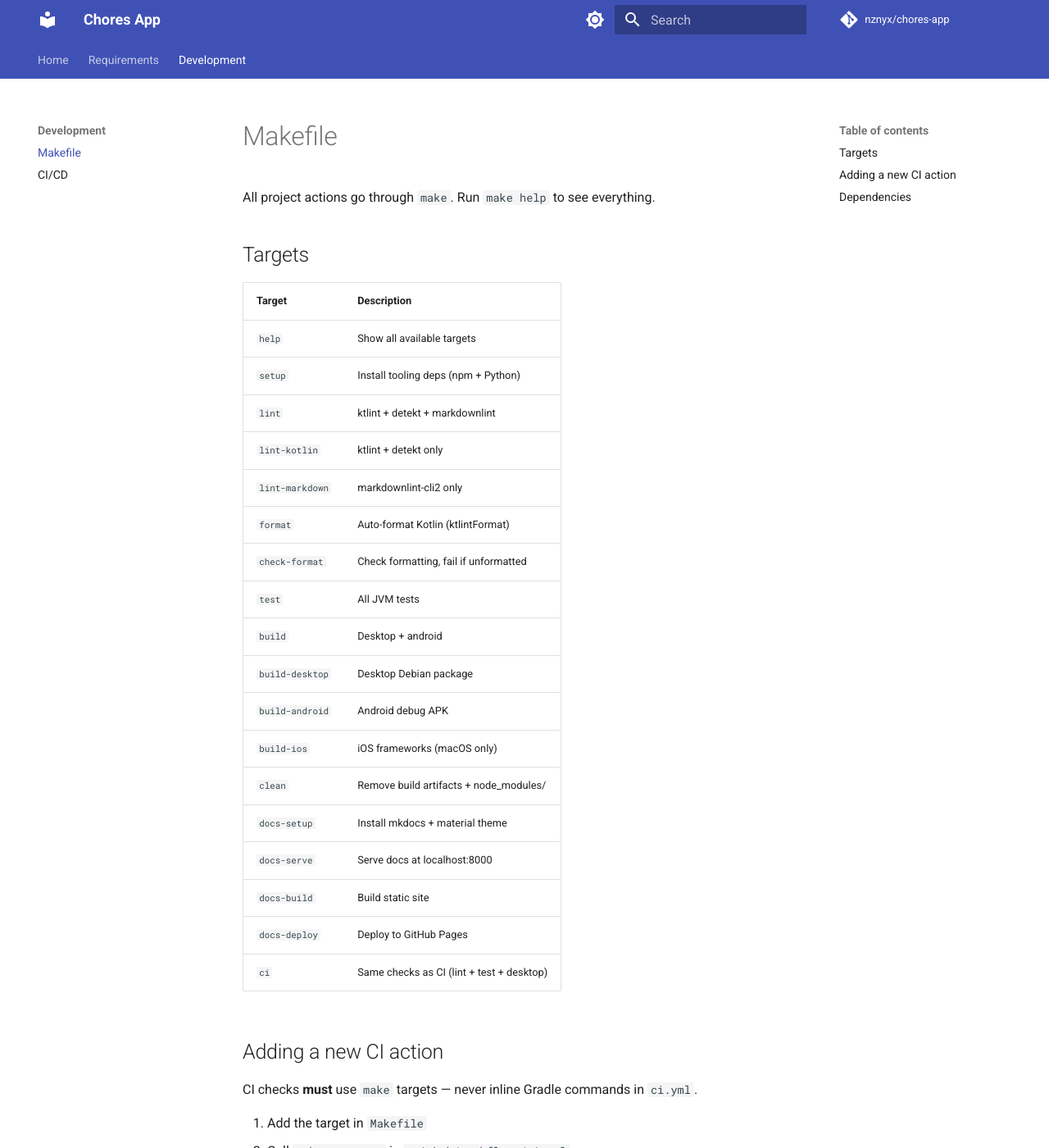
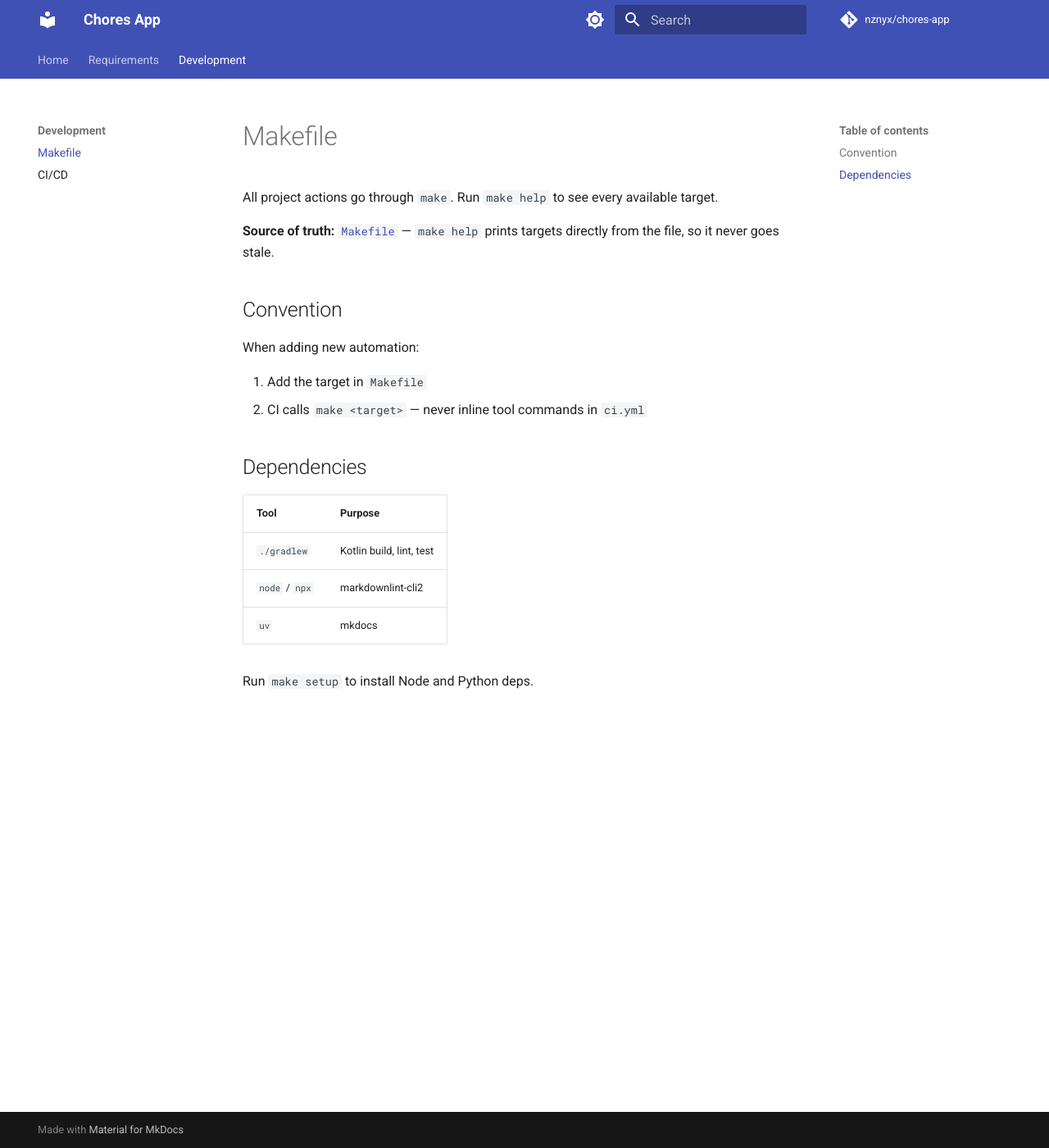
Before and after one commit to nznyx/chores-app, an MkDocs documentation site: the page built from docs/development/makefile.md, in a window 1280 px wide and 1400 px high. Shown: the whole window at 82% size. Built offline with MkDocs 1.6.1 and Material for MkDocs 9.7.7, drawn with Linux system fonts in a browser that asks for light colours; comment, search, counter and statistics services are not loaded; some of the changed text lies outside the part shown.

Commit message:
docs: deduplicate — point to source of truth, kill stale mirrors
- makefile.md: drop duplicated target list, link to Makefile
- ci.md: drop duplicated job table, link to ci.yml
- Remove docs/README.md (conflicted with index.md, mkdocs ignored it)

```diff
--- a/docs/development/makefile.md
+++ b/docs/development/makefile.md
@@ -1,44 +1,22 @@
 # Makefile
 
-All project actions go through `make`. Run `make help` to see everything.
+All project actions go through `make`. Run `make help` to see every available target.
 
-## Targets
+**Source of truth:** [`Makefile`](https://github.com/nznyx/chores-app/blob/main/Makefile) — `make help` prints targets directly from the file, so it never goes stale.
 
-| Target | Description |
-|--------|-------------|
-| `help` | Show all available targets |
-| `setup` | Install tooling deps (npm + Python) |
-| `lint` | ktlint + detekt + markdownlint |
-| `lint-kotlin` | ktlint + detekt only |
-| `lint-markdown` | markdownlint-cli2 only |
-| `format` | Auto-format Kotlin (ktlintFormat) |
-| `check-format` | Check formatting, fail if unformatted |
-| `test` | All JVM tests |
-| `build` | Desktop + android |
-| `build-desktop` | Desktop Debian package |
-| `build-android` | Android debug APK |
-| `build-ios` | iOS frameworks (macOS only) |
-| `clean` | Remove build artifacts + node_modules/ |
-| `docs-setup` | Install mkdocs + material theme |
-| `docs-serve` | Serve docs at localhost:8000 |
-| `docs-build` | Build static site |
-| `docs-deploy` | Deploy to GitHub Pages |
-| `ci` | Same checks as CI (lint + test + desktop) |
+## Convention
 
-## Adding a new CI action
-
-CI checks **must** use `make` targets — never inline Gradle commands in `ci.yml`.
+When adding new automation:
 
 1. Add the target in `Makefile`
-2. Call `make <target>` in `.github/workflows/ci.yml`
-3. If gating, add to `ci-success`'s `needs` list
+2. CI calls `make <target>` — never inline tool commands in `ci.yml`
 
 ## Dependencies
 
 | Tool | Purpose |
 |------|---------|
-| `./gradlew` | Kotlin build |
+| `./gradlew` | Kotlin build, lint, test |
 | `node` / `npx` | markdownlint-cli2 |
-| `python3` / `uv` or `pip` | mkdocs |
+| `uv` | mkdocs |
 
 Run `make setup` to install Node and Python deps.
```
Also changed, not shown: docs/README.md (deleted, +0 -9 lines), docs/development/ci.md (+5 -16 lines).
